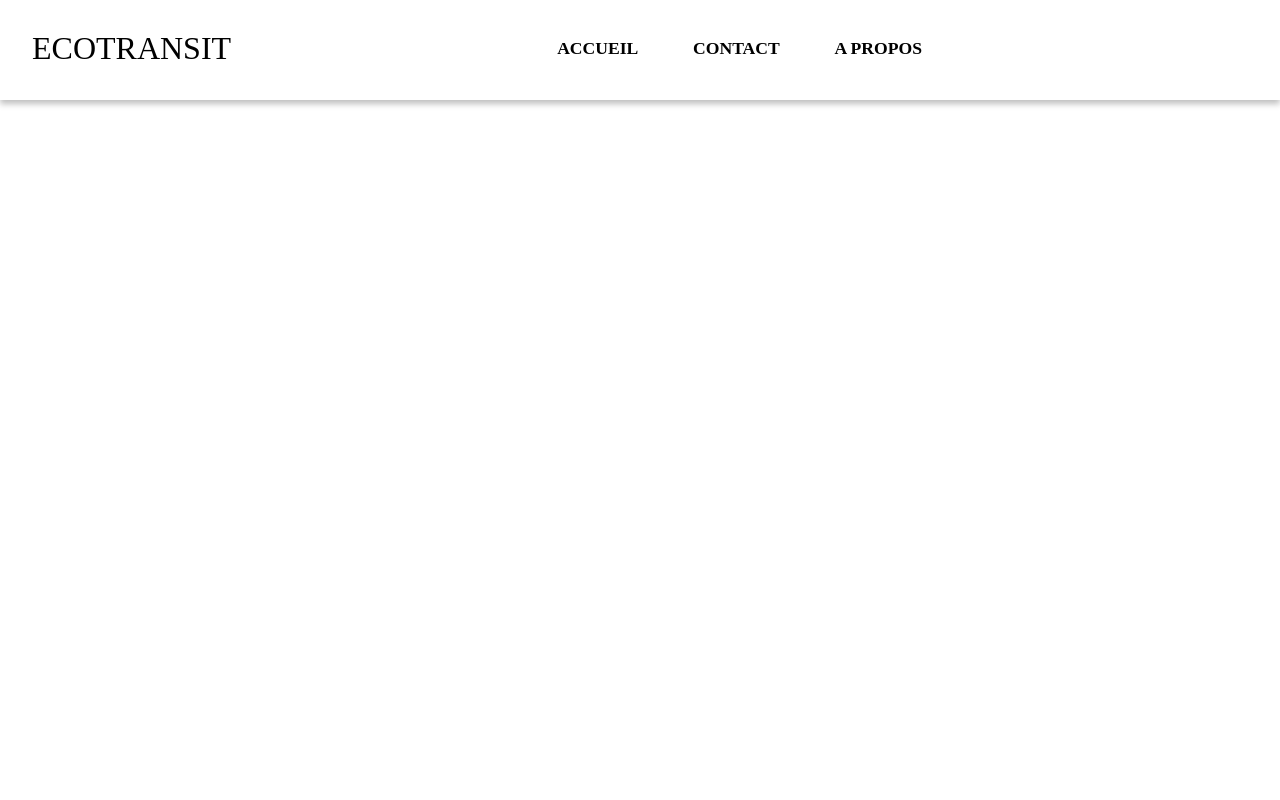
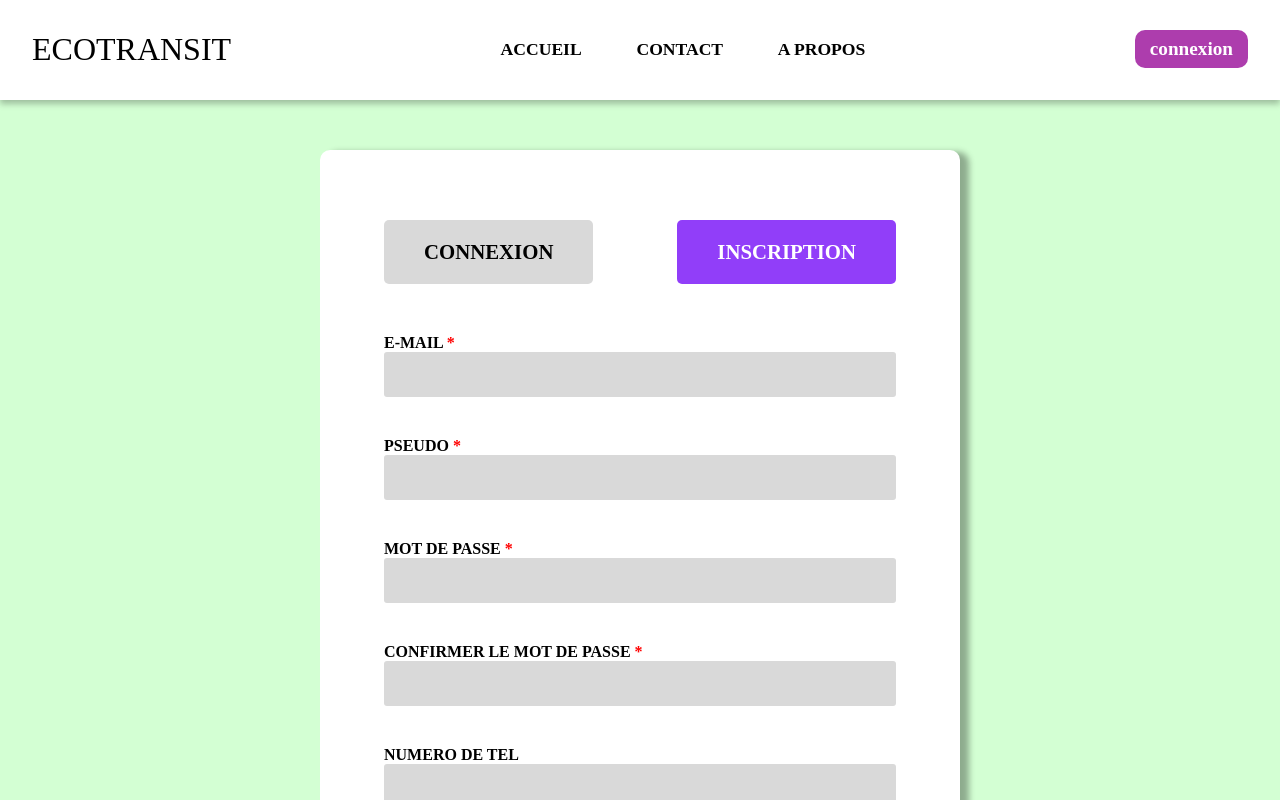
Before and after one commit to ArthurA33/EcoTransit, a React (Vite) app: page /connexion/signup in a window 1280 px wide. Shown: the top 800 px of the page. Built offline with nearby package versions, Linux system fonts and the light colour scheme.

Commit message:
design initiale

```diff
--- a/src/elements/nav.jsx
+++ b/src/elements/nav.jsx
@@ -13,12 +13,13 @@ const Nav =()=>{
                     <NavLink to="/">ACCUEIL</NavLink>
                     </li>
                     <li>
-                    <NavLink to="/contact/login">CONTACT</NavLink>
+                    <NavLink to="/contact">CONTACT</NavLink>
                     </li>
                     <li>
                     <NavLink to="/about">A PROPOS</NavLink>
                     </li>
                   </ul>
+                  <NavLink className={'actionCall'} to="/connexion/login"> connexion </NavLink>
 
 
               <div className='new-nav'>
--- a/src/pages/aboutUs.jsx
+++ b/src/pages/aboutUs.jsx
@@ -1,6 +1,21 @@
+import Head from './../elements/nav'
+import './../style/about.scss'
+
+
 const About = ()=>{
     return(
-        <h1>About us</h1>
+        <main>
+    <h2> Notre équipe</h2>
+        {/* <Head/> */}
+        <section className="front">
+              <h3>équipe Frontend</h3>
+        </section>
+        <section className="back">
+    <h3>équipe Backend</h3>
+        </section>
+
+
+        </main>
     )
 }
 
--- a/src/pages/connexionPages/elements/head.jsx
+++ b/src/pages/connexionPages/elements/head.jsx
@@ -5,8 +5,8 @@ import { NavLink, Link } from "react-router-dom";
 const HeadConnexion = ()=> {
     return(
         <div className="container">
-            <NavLink className={'connexionLink'} to="/contact/login">CONNEXION</NavLink>
-            <NavLink className={'connexionLink'} to="/contact/signup">INSCRIPTION</NavLink>
+            <NavLink className={'connexionLink'} to="/connexion/login">CONNEXION</NavLink>
+            <NavLink className={'connexionLink'} to="/connexion/signup">INSCRIPTION</NavLink>
         </div>
     )
 }
--- a/src/pages/connexionPages/login.jsx
+++ b/src/pages/connexionPages/login.jsx
@@ -1,8 +1,25 @@
 import './../../style/login.scss'
 import { NavLink, Link } from "react-router-dom";
 import Head from './elements/head'
+import { useState } from 'react';
 
 const Login = ()=>{
+
+
+  const [email, setEmail] = useState('');
+    const [password, setPassword] = useState('');
+
+    const handleSubmit  = () => {
+      if(email.length === 0){
+        alert("Email has left blank!");
+      }
+      else if(password.length === 0){
+        alert("Password can't be blank!");
+      }
+      else{
+         alert('itsok')
+      }
+    }
      return (
         <div className='log'>
         <div className="formContainer">
@@ -10,17 +27,17 @@ const Login = ()=>{
             <form action="">
                 <div>
                 <label htmlFor="email">E-MAIL</label>
-                <input type="text" name='email' />
+                <input type="text" name='email' value={email} onChange={(e) => setEmail(e.target.value)} />
                 </div>
                 <div>
                 <label htmlFor="password">MOT DE PASSE</label>
-                <input type="password" name='password' />
+                <input type="password" name='password' value={password} onChange={(e) => setPassword(e.target.value)} />
                 </div>
                   <div>
-                  <input type="submit"  className='validate' value={'VALIDER'} />
+                  <input type="submit"  className='validate' value="SE CONNECTER" onClick={handleSubmit} />
                   </div>
                   <div>
-                    <p> PAS DE COMPTE <NavLink to="/contact/signup">INSCRIVEZ-VOUS</NavLink></p>
+                    <p> PAS DE COMPTE <NavLink to="/connexion/signup">INSCRIVEZ-VOUS</NavLink></p>
                  </div>
 
 </form>
--- a/src/pages/connexionPages/signup.jsx
+++ b/src/pages/connexionPages/signup.jsx
@@ -1,36 +1,139 @@
-import './../../style/signup.scss'
+// import './../../style/signup.scss'
 import './../../style/login.scss'
 import { NavLink, Link } from "react-router-dom";
 import Head from './elements/head'
+import React, { useState } from "react";
+// import axios from "axios";
 
+const emailRegex = /^(([^<>()[\]\\.,;:\s@\"]+(\.[^<>()[\]\\.,;:\s@\"]+)*)|(\".+\"))@((\[[0-9]{1,3}\.[0-9]{1,3}\.[0-9]{1,3}\.[0-9]{1,3}\])|(([a-zA-Z\-0-9]+\.)+[a-zA-Z]{2,}))$/;
 
 const Signup = ()=>{
+    const [formValue, setFormValue] = useState({
+        email: "",
+        pseudo: "",
+        password: "",
+        verif_password: "",
+        phone_number: "",
+    });
+
+    const [emailError, setEmailError] = useState("");
+    const [passwordError, setPasswordError] = useState("");
+
+    const handleInput = (e) => {
+        setFormValue({ ...formValue, [e.target.name]: e.target.value });
+    };
+
+    const handleSubmit = async (e) => {
+        e.preventDefault();
+
+        setEmailError("");
+        setPasswordError("");
+
+        // Vérification des champs avec des regex
+        if (!emailRegex.test(formValue.email)) {
+            // L'adresse e-mail n'est pas valide
+            setEmailError("L'adresse e-mail n'est pas valide.");
+            return;
+        }
+
+        if (formValue.password !== formValue.verif_password) {
+            // Les mots de passe ne sont pas identiques
+            setPasswordError("Les mots de passe ne correspondent pas.");
+            return;
+        }
+
+        // Les champs sont valides, envoi de la requête POST
+        // const formData = {
+        //     email: formValue.email,
+        //     pseudo: formValue.pseudo,
+        //     password: formValue.password,
+        //     verif_password: formValue.verif_password,
+        //     phone_number: formValue.phone_number,
+        // };
+
+        // const res = await axios.post(
+        //     "http://localhost/ecotransit/api/inscription.php",
+        //     formData
+        // );
+
+        // Effacement des champs du formulaire
+        setFormValue({
+            email: "",
+            pseudo: "",
+            password: "",
+            verif_password: "",
+            phone_number: "",
+    });
+    };
         return (
             <div className='log'>
                 <div className="formContainer">
                 <Head/>
-                <form action="">
+                    <form action="" onSubmit={handleSubmit}>
                     <div>
-                    <label htmlFor="email">E-MAIL</label>
-                    <input type="text" name='email' />
+                        <label htmlFor="mail">
+                        E-MAIL <span className="required">*</span>
+                        </label>
+                        <input
+                            type="text"
+                            name="email"
+                            value={formValue.email}
+                            onChange={handleInput}
+                        />
+                        {emailError && <p className="error">{emailError}</p>}
+
                     </div>
                     <div>
-                    <label htmlFor="password">MOT DE PASSE</label>
-                    <input type="password" name='password' />
+                        <label htmlFor="pseudo">
+                        PSEUDO <span className="required">*</span>
+                        </label>
+                        <input
+                            type="text"
+                            name="pseudo"
+                            value={formValue.pseudo}
+                            onChange={handleInput}
+                        />
                     </div>
                     <div>
-                    <label htmlFor="conf-password">CONFIRMER MOT DE PASSE</label>
-                    <input type="password" name='conf-password' />
+
+                        <label htmlFor="password">
+                            MOT DE PASSE <span className="required">*</span>
+                        </label>
+                        <input
+                            type="password"
+                            name="password"
+                            value={formValue.password}
+                            onChange={handleInput}
+                        />
                     </div>
                     <div>
-                    <label htmlFor="tel">NUMERO DE TEL</label>
-                    <input type="text" name='tel' />
+                        <label htmlFor="conf_password">
+                            CONFIRMER LE MOT DE PASSE <span className="required">*</span>
+                        </label>
+                        <input
+                            type="password"
+                            name="verif_password"
+                            value={formValue.verif_password}
+                            onChange={handleInput}
+                        />
+                        {passwordError && <p className="error">{passwordError}</p>}
+
                     </div>
                     <div>
-                      <input type="submit"  className='validate' value={'VALIDER'} />
+                        <label htmlFor="phone">NUMERO DE TEL </label>
+                        <input
+                            type="text"
+                            name="phone_number"
+                            value={formValue.phone_number}
+                            onChange={handleInput}
+                            maxLength="10"
+                        />
                     </div>
                     <div>
-                        <p> VOUS AVEZ UN COMPTE <NavLink to="/contact/login">CONNEXION</NavLink></p>
+                    <input name="submit" type="submit"className='validate' value={'S\'INSCRIRE'}></input>
+                    </div>
+                    <div>
+                    <p> VOUS AVEZ UN COMPTE <NavLink to="/connexion/login">CONNEXION</NavLink></p>
                     </div>
 
                     </form>
--- a/src/routes/route.jsx
+++ b/src/routes/route.jsx
@@ -14,8 +14,8 @@ const AppRoutes = () => {
       <Route path="/" element={<Home />} />
       <Route path="/about" element={<About />} />
       <Route path="/contact" element={<Contact />} />
-      <Route path="/contact/signup" element={<Signup />} />
-      <Route path="/contact/login" element={<Login />} />
+      <Route path="/connexion/signup" element={<Signup />} />
+      <Route path="/connexion/login" element={<Login />} />
       {/* <Route path="*" element={<ErrorPage />} />   */}
 
     </Routes>
--- /dev/null
+++ b/src/style/about.scss
@@ -0,0 +1,13 @@
+main{
+    .front, .back{
+       width: 50%;
+
+    }
+    .front{
+        background-color: #7D35D8;
+    }
+    .back{
+        background-color: #D3FFD3;
+    }
+
+}
--- a/src/style/login.scss
+++ b/src/style/login.scss
@@ -42,6 +42,7 @@
             font-size: 1.2rem;
             cursor: pointer;
             font-weight: bolder;
+            padding: 20px 20px;
         }
         p{
             text-align: center;
@@ -50,6 +51,9 @@
                 color: #913EF9;
             }
         }
+        .required{
+            color: red;
+        }
 
 
     }
--- a/src/style/nav.scss
+++ b/src/style/nav.scss
@@ -63,4 +63,66 @@ header{
         background-color: rgb(132, 47, 132);
         transition: .2s;
     }
+
+
 }
+
+.link-nav {
+    ul {
+        width: 500px;
+    }
+}
+.button-login {
+    a {
+        width: 100%;
+    }
+}
+.new-nav {
+    display: none;
+    .menu {
+        display: grid;
+            width: 30px;
+        span {
+            margin: 5px 0 5px 0;
+            height: 2px;
+            background-color: black;
+        }
+    }
+}
+// /Responsive/
+@media screen and ((min-width: 320px) and (max-width: 479px)) {
+    .button-login {
+        display: none;
+    }
+    .link-nav {
+        display: none;
+    }
+    .new-nav {
+        display: block;
+    }
+}
+@media screen and ((min-width: 480px) and (max-width: 768px)) {
+    /* Styles pour les écrans de 768px ou moins /
+    .button-login {
+        display: none;
+    }
+    .link-nav {
+        display: none;
+    }
+    .new-nav {
+        display: block;
+    }
+
+  }
+@media screen and (min-width: 769px) and (max-width: 1024px) {
+    / Styles pour les écrans entre 769px et 1024px */
+    .button-login {
+        display: none;
+    }
+    .link-nav {
+        display: none;
+    }
+    .new-nav {
+        display: block;
+    }
+  }
```
Also changed, not shown: src/elements/coll.jsx (added, +26 -0 lines), src/style/collComp.scss (added, +11 -0 lines). Lines whose indentation alone changed are shown as unchanged.
